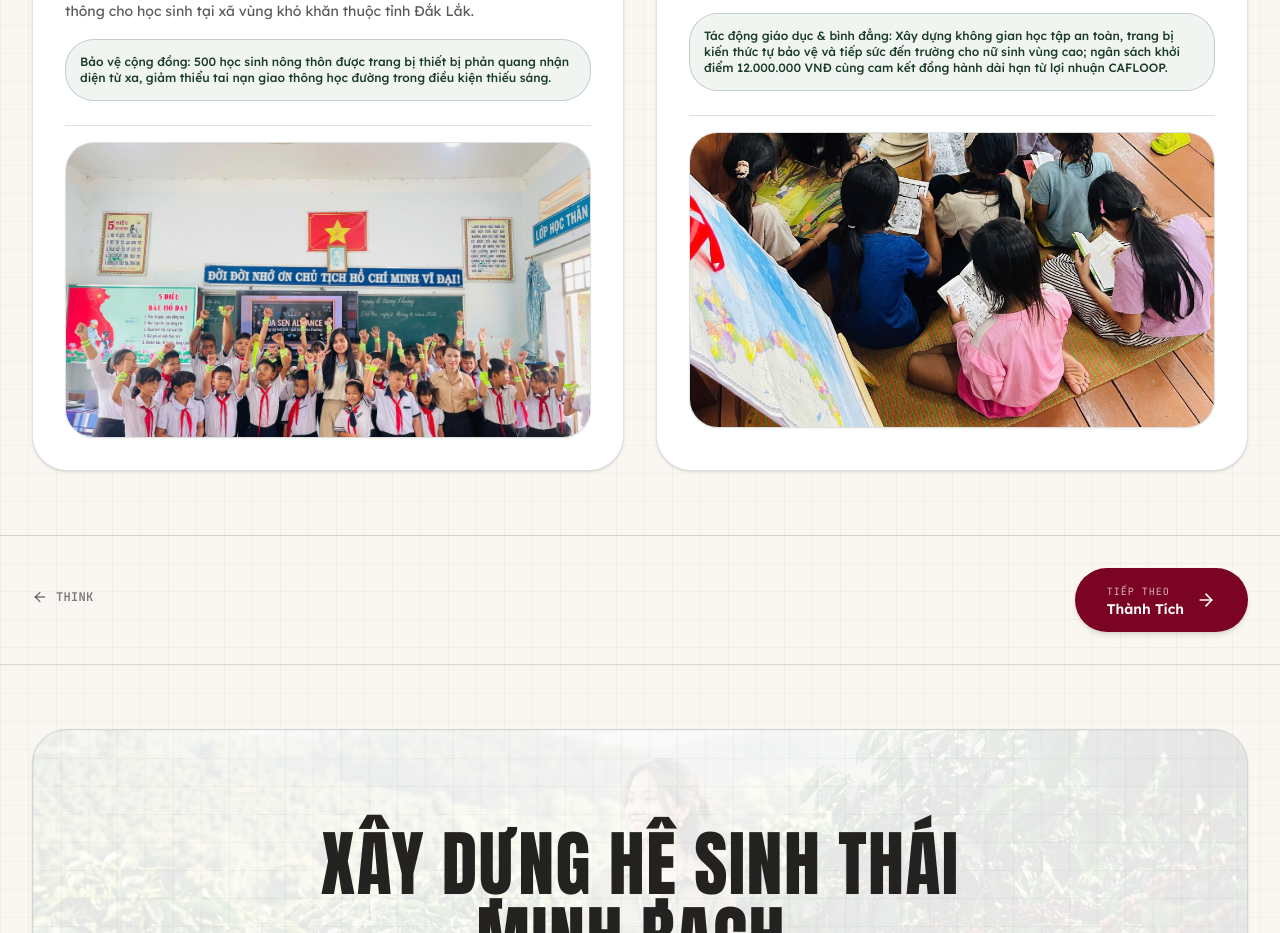
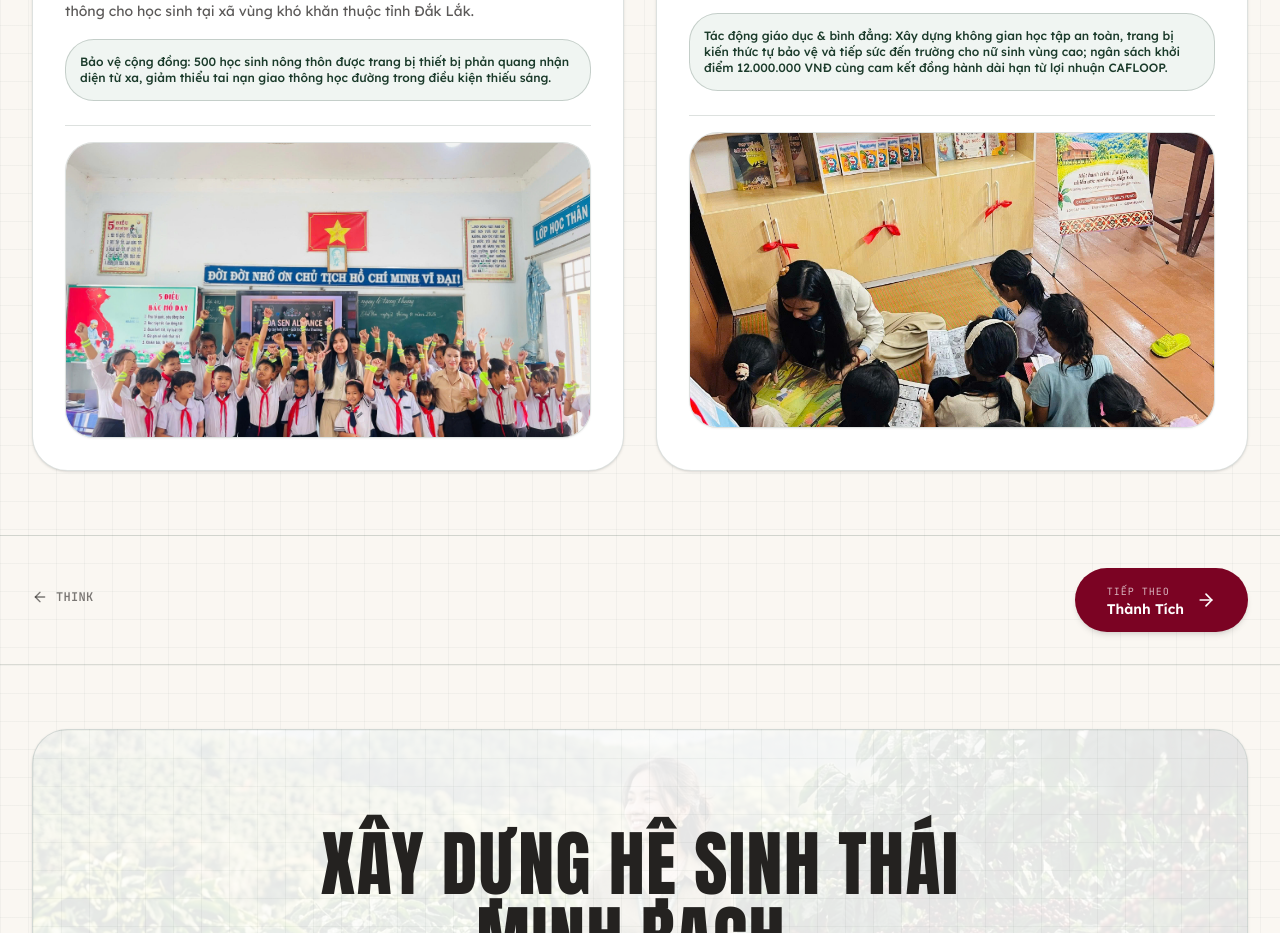
Before and after one commit to BachAn1205/quynh_chi_portfolio, a Next.js app: page /the-heart in a window 1280 px wide. Shown: the part 3880-4813 px from the top of the page. Built offline with nearby package versions, Linux system fonts and the light colour scheme; no server answers; the database is empty.

Commit message:
fix(media): center object position for Highland Girl's Fund photo

```diff
--- a/src/app/print/page.tsx
+++ b/src/app/print/page.tsx
@@ -772,7 +772,7 @@ export default function PrintPortfolioPage() {
 
             <div className="item-card p-2.5 rounded-lg bg-white border border-[#1B3B2B]/15 flex gap-2.5 items-start">
               <div className="w-24 aspect-[16/9] relative rounded-md overflow-hidden border border-[#1B3B2B]/15 shrink-0">
-                <Image src={highlandGirlsFundUrl} alt="Highland Girl's Fund" fill className="object-cover" style={{ objectPosition: "center bottom" }} unoptimized />
+                <Image src={highlandGirlsFundUrl} alt="Highland Girl's Fund" fill className="object-cover" style={{ objectPosition: "center" }} unoptimized />
               </div>
               <div className="space-y-0.5 text-[10px]">
                 <span className="font-mono font-bold text-[#1B3B2B] block">{lang === "vi" ? "Highland Girl’s Fund" : "Highland Girl’s Fund"}</span>
--- a/src/components/sections/the-heart-section.tsx
+++ b/src/components/sections/the-heart-section.tsx
@@ -289,7 +289,7 @@ export function TheHeartSection() {
         en: "Photo of the community reading corner, school supplies donation, or educational workshop with young girls in Buon Drang Phok."
       },
       accent: "text-[#1B3B2B]",
-      objectPosition: "center bottom",
+      objectPosition: "center",
     },
   ];
 
--- a/src/components/ui/project-image-upload.tsx
+++ b/src/components/ui/project-image-upload.tsx
@@ -37,9 +37,7 @@ export function ProjectImageUpload({
     STATIC_PROJECT_IMAGES[slotId] ||
     "/images/static/about-banner.jpg";
 
-  const effectivePosition =
-    objectPosition ||
-    (slotId === "heart-highland-girls-fund" ? "center bottom" : "center");
+  const effectivePosition = objectPosition || "center";
 
   return (
     <div className={`relative w-full ${className}`}>
```
